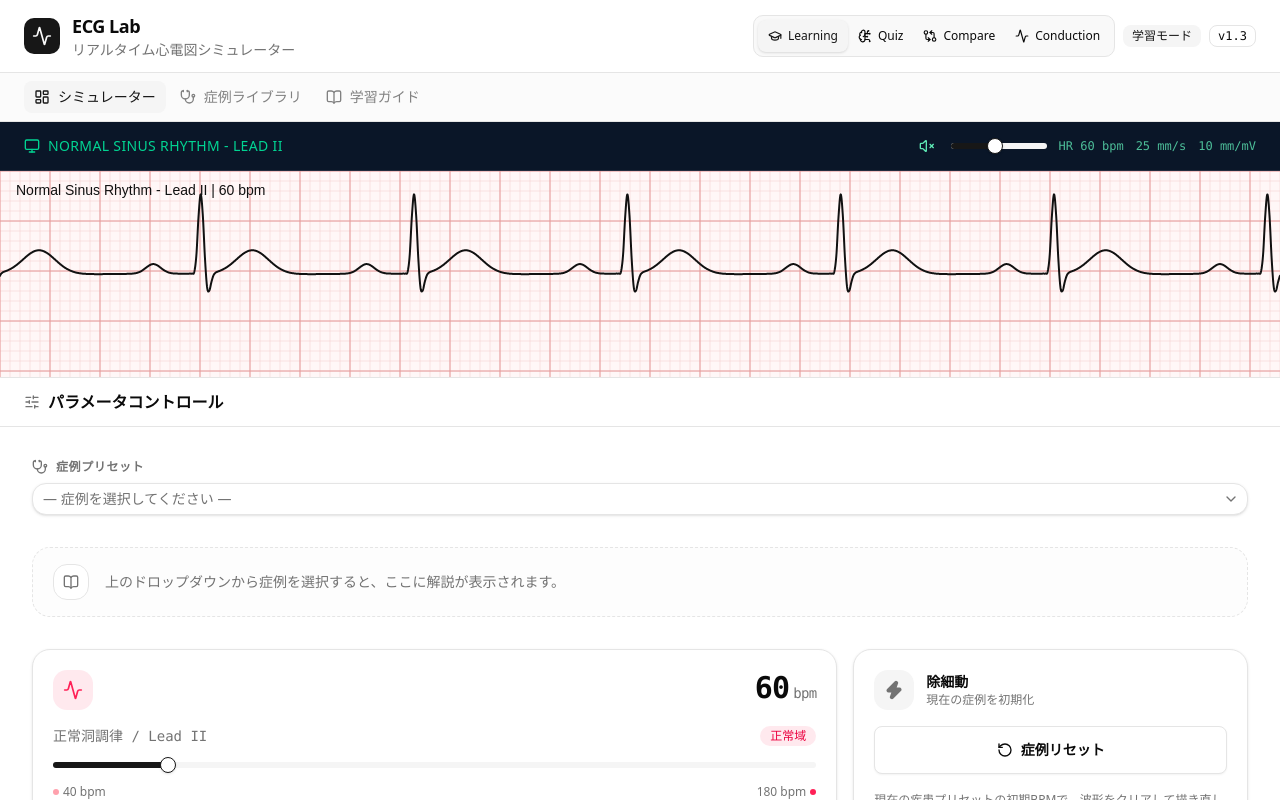
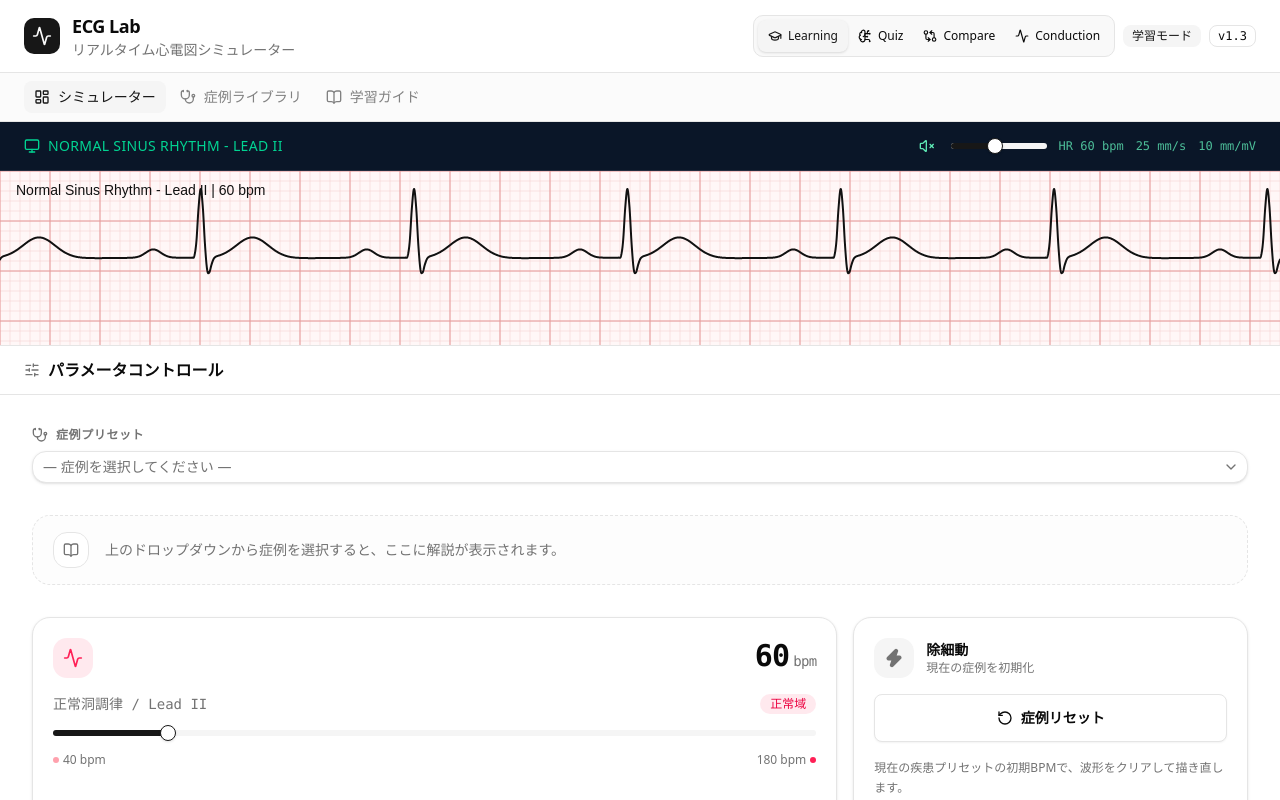
Before and after one commit to ku-maker/ECG-lab, a Next.js app: page / in a window 1280 px wide. Built offline with nearby package versions, Linux system fonts and the light colour scheme.

Commit message:
improve ECG monitor layout readability

```diff
--- a/components/layout/HybridLayout.tsx
+++ b/components/layout/HybridLayout.tsx
@@ -54,7 +54,7 @@ export function HybridLayout({
       {/* 上部: ECGモニター領域。学習テキストが読めるよう、画面高に対して控えめに固定する。 */}
       <section
         aria-label="心電図モニター"
-        className="relative flex h-[30vh] min-h-[190px] max-h-[280px] shrink-0 flex-col border-b border-border bg-[#0a1628] md:h-[32vh] md:min-h-[220px] md:max-h-[320px]"
+        className="relative flex h-[26vh] min-h-[165px] max-h-[240px] shrink-0 flex-col border-b border-border bg-[#0a1628] md:h-[28vh] md:min-h-[190px] md:max-h-[280px]"
       >
         <div className="flex shrink-0 items-center justify-between border-b border-white/10 px-4 py-2 md:px-6">
           <div className="flex items-center gap-2 text-emerald-400">
```
Also changed, not shown: 2 other files (tests, documents, lock files or other folders).
